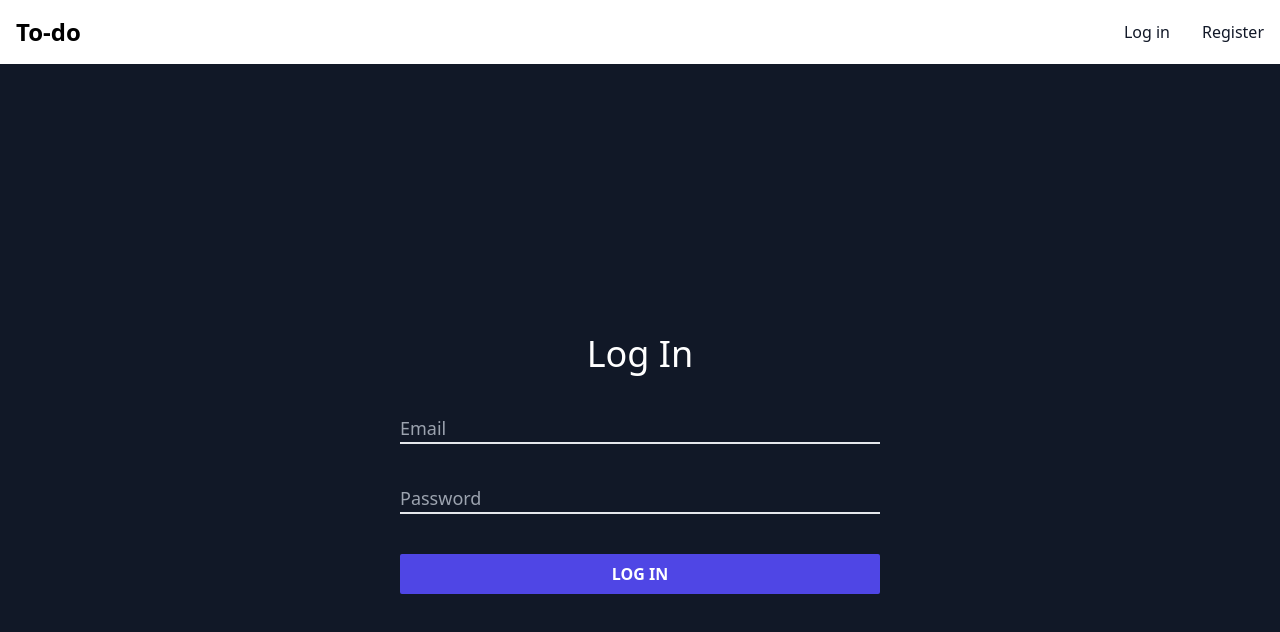
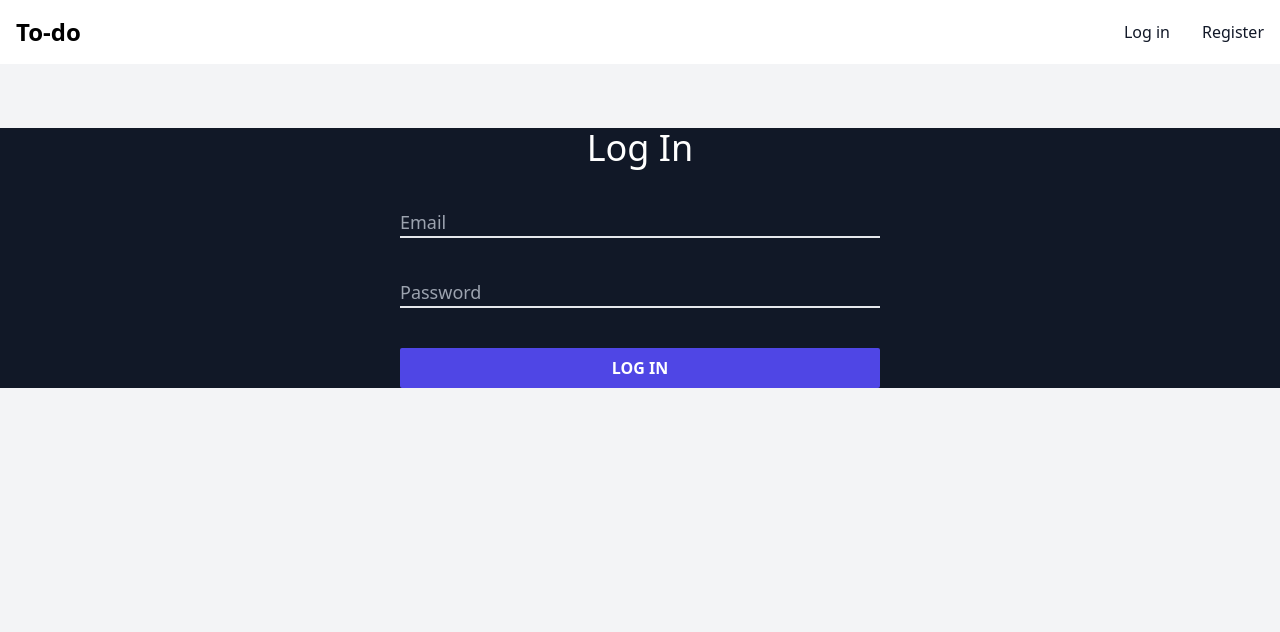
Before and after one commit to EmCoderixinho/todo-app, a Next.js app: page /login in a window 1280 px wide. Shown: the top 632 px of the page. Built offline with nearby package versions, Linux system fonts and the light colour scheme; no server answers.

Commit message:
more css changes

```diff
--- a/pages/login.tsx
+++ b/pages/login.tsx
@@ -21,7 +21,7 @@ export default function Login() {
 
   return (
 
-    <main className="mx-auto flex min-h-screen w-full items-center justify-center bg-gray-900 text-white">
+    <main className="mx-auto flex w-full items-center justify-center bg-gray-900 text-white relative mt-16">
       <form className="flex w-[30rem] flex-col space-y-10" onSubmit={handleSubmit}>
         <div className="text-center text-4xl font-medium">Log In</div>
 
--- a/pages/register.tsx
+++ b/pages/register.tsx
@@ -22,7 +22,7 @@ export default function Login() {
   if (user) router.push("/");
 
   return (
-    <main className="mx-auto flex min-h-screen w-full items-center justify-center bg-gray-900 text-white">
+    <main className="mx-auto flex w-full items-center justify-center bg-gray-900 text-white mt-16">
       <form
         className="flex w-[30rem] flex-col space-y-10"
         onSubmit={handleSubmit}
```
